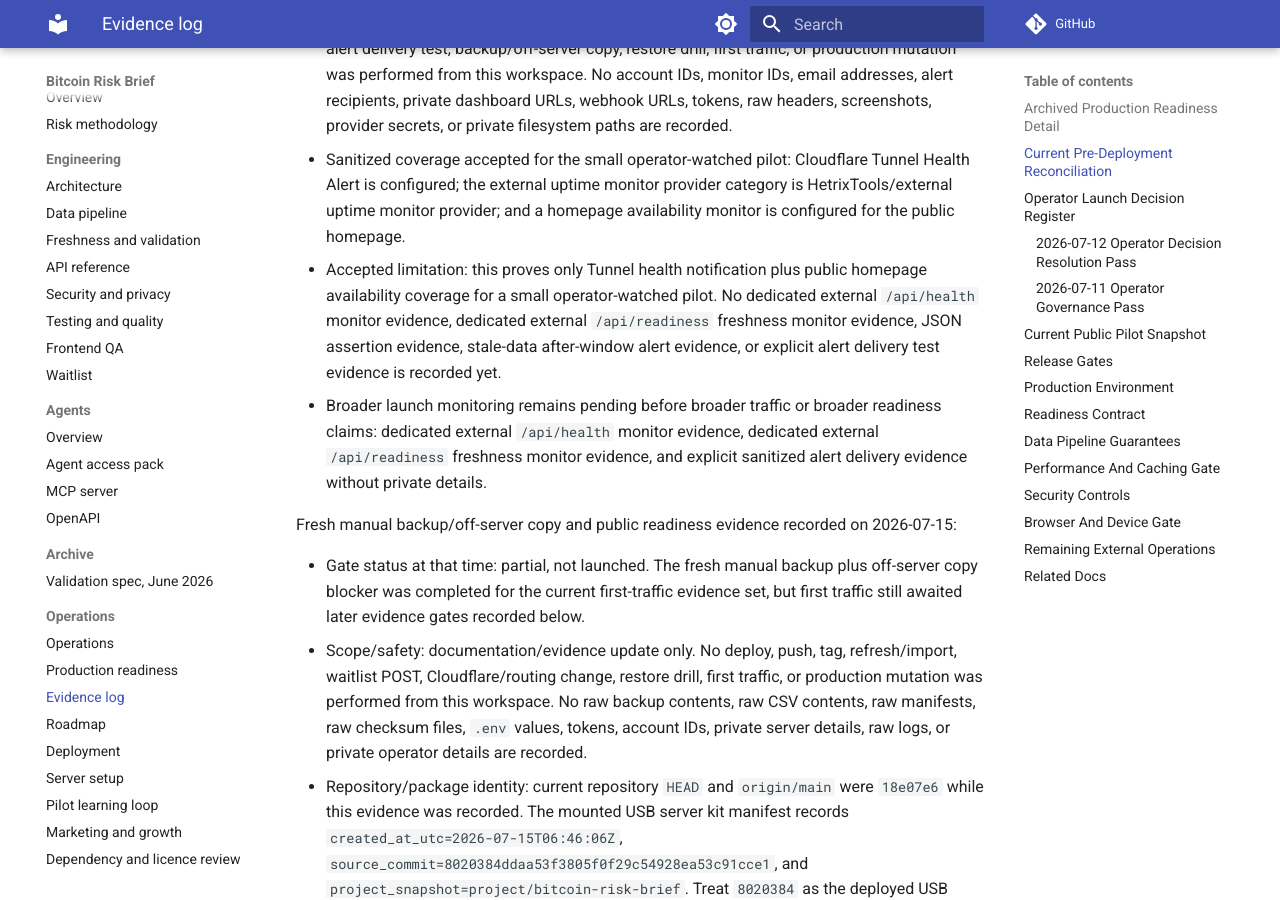
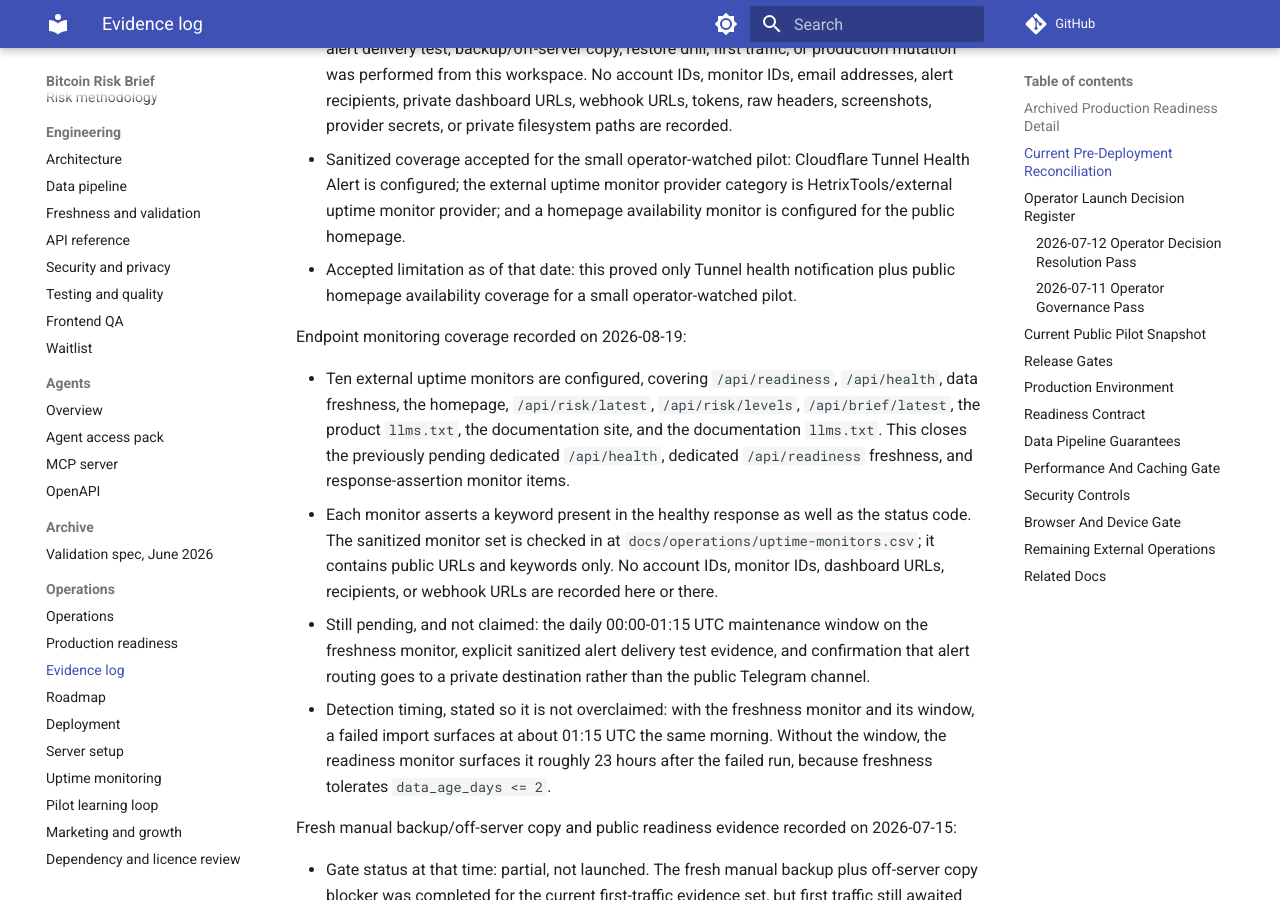
Before and after one commit to akarazhev/bitcoin-risk-brief, an MkDocs documentation site: the page built from docs/operations/production-evidence-log.md, in a window 1280 px wide and 900 px high, scrolled down 1992 px. Built offline with MkDocs 1.6.1 and Material for MkDocs 9.7.7, drawn with Linux system fonts in a browser that asks for light colours; comment, search, counter and statistics services are not loaded.

Commit message:
docs: check in the uptime monitor set (#93)
The monitoring configuration lived only in a provider dashboard, where it
could not be reviewed, diffed, or rebuilt. uptime-monitors.csv is the
importable set; uptime-monitoring.md explains what each monitor proves and
the two things the import cannot carry.

Ten monitors cover readiness, health, freshness, the homepage, the three
data endpoints an agent actually calls, and the agent surface on both
origins. Every keyword was verified against the live response before
committing.

Each monitor asserts a keyword as well as a status code. A status check
proves something answered; the keyword proves it was this application, so a
proxy error page returning HTTP 200 is caught.

The document records two things that are easy to get wrong and expensive to
rediscover. Keywords assert presence only — the provider reads a missing
keyword as downtime — so a monitor watching for a string that appears when
something breaks cannot be built by inverting one. And the freshness monitor
needs a 00:00-01:15 UTC maintenance window, because data_age_days
legitimately reaches 2 in the hour between the date rolling over and the
01:00 collector run.

The registers are updated to close the previously pending dedicated health,
readiness-freshness and response-assertion items, while leaving the
maintenance window, the alert delivery test and the alert routing
destination explicitly unconfirmed rather than assumed.

The repository's own docs-structure tests caught the new page missing from
the planned layout and lacking the operational-log banner; both are fixed.

Co-authored-by: Claude Opus 5 <noreply@anthropic.com>

```diff
--- a/docs/operations/production-evidence-log.md
+++ b/docs/operations/production-evidence-log.md
@@ -70,13 +70,24 @@ Small-pilot external monitoring acceptance recorded on 2026-07-14:
 - Sanitized coverage accepted for the small operator-watched pilot: Cloudflare Tunnel Health Alert is configured; the
   external uptime monitor provider category is HetrixTools/external uptime monitor provider; and a homepage availability
   monitor is configured for the public homepage.
-- Accepted limitation: this proves only Tunnel health notification plus public homepage availability coverage for a small
-  operator-watched pilot. No dedicated external `/api/health` monitor evidence, dedicated external `/api/readiness`
-  freshness monitor evidence, JSON assertion evidence, stale-data after-window alert evidence, or explicit alert delivery
-  test evidence is recorded yet.
-- Broader launch monitoring remains pending before broader traffic or broader readiness claims: dedicated external
-  `/api/health` monitor evidence, dedicated external `/api/readiness` freshness monitor evidence, and explicit sanitized
-  alert delivery evidence without private details.
+- Accepted limitation as of that date: this proved only Tunnel health notification plus public homepage availability
+  coverage for a small operator-watched pilot.
+
+Endpoint monitoring coverage recorded on 2026-08-19:
+
+- Ten external uptime monitors are configured, covering `/api/readiness`, `/api/health`, data freshness, the homepage,
+  `/api/risk/latest`, `/api/risk/levels`, `/api/brief/latest`, the product `llms.txt`, the documentation site, and the
+  documentation `llms.txt`. This closes the previously pending dedicated `/api/health`, dedicated `/api/readiness`
+  freshness, and response-assertion monitor items.
+- Each monitor asserts a keyword present in the healthy response as well as the status code. The sanitized monitor set
+  is checked in at `docs/operations/uptime-monitors.csv`; it contains public URLs and keywords only. No account IDs,
+  monitor IDs, dashboard URLs, recipients, or webhook URLs are recorded here or there.
+- Still pending, and not claimed: the daily 00:00-01:15 UTC maintenance window on the freshness monitor, explicit
+  sanitized alert delivery test evidence, and confirmation that alert routing goes to a private destination rather than
+  the public Telegram channel.
+- Detection timing, stated so it is not overclaimed: with the freshness monitor and its window, a failed import surfaces
+  at about 01:15 UTC the same morning. Without the window, the readiness monitor surfaces it roughly 23 hours after the
+  failed run, because freshness tolerates `data_age_days <= 2`.
 
 Fresh manual backup/off-server copy and public readiness evidence recorded on 2026-07-15:
 
--- a/mkdocs.yml
+++ b/mkdocs.yml
@@ -58,6 +58,7 @@ nav:
       - Roadmap: operations/production-roadmap.md
       - Deployment: operations/deploy-ubuntu-cloudflare.md
       - Server setup: operations/server-msi-cubi5-ubuntu-26.04.md
+      - Uptime monitoring: operations/uptime-monitoring.md
       - Pilot learning loop: operations/pilot-learning-loop.md
       - Marketing and growth: operations/marketing-and-growth.md
       - Dependency and licence review: operations/dependency-license-review.md
```
Also changed, not shown: docs/operations/operations.md (+15 -2 lines), docs/operations/uptime-monitoring.md (added, +74 -0 lines), docs/operations/uptime-monitors.csv (added, +11 -0 lines), 1 other file.
